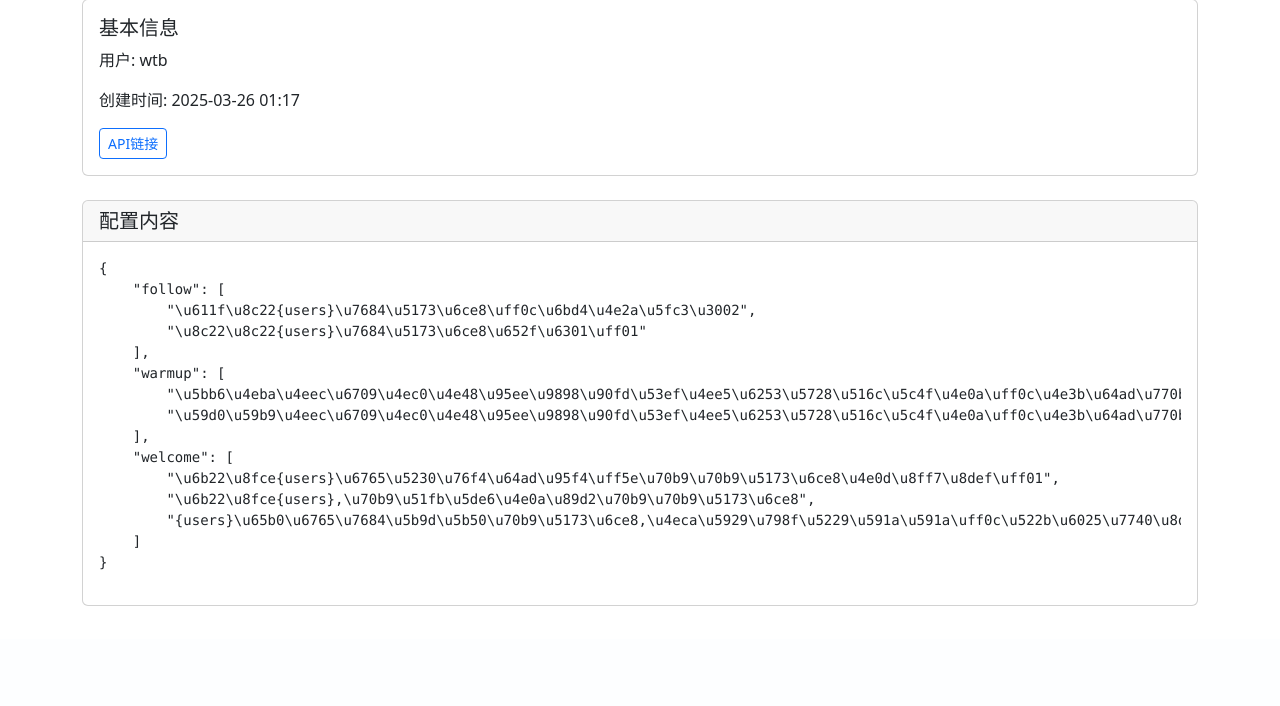
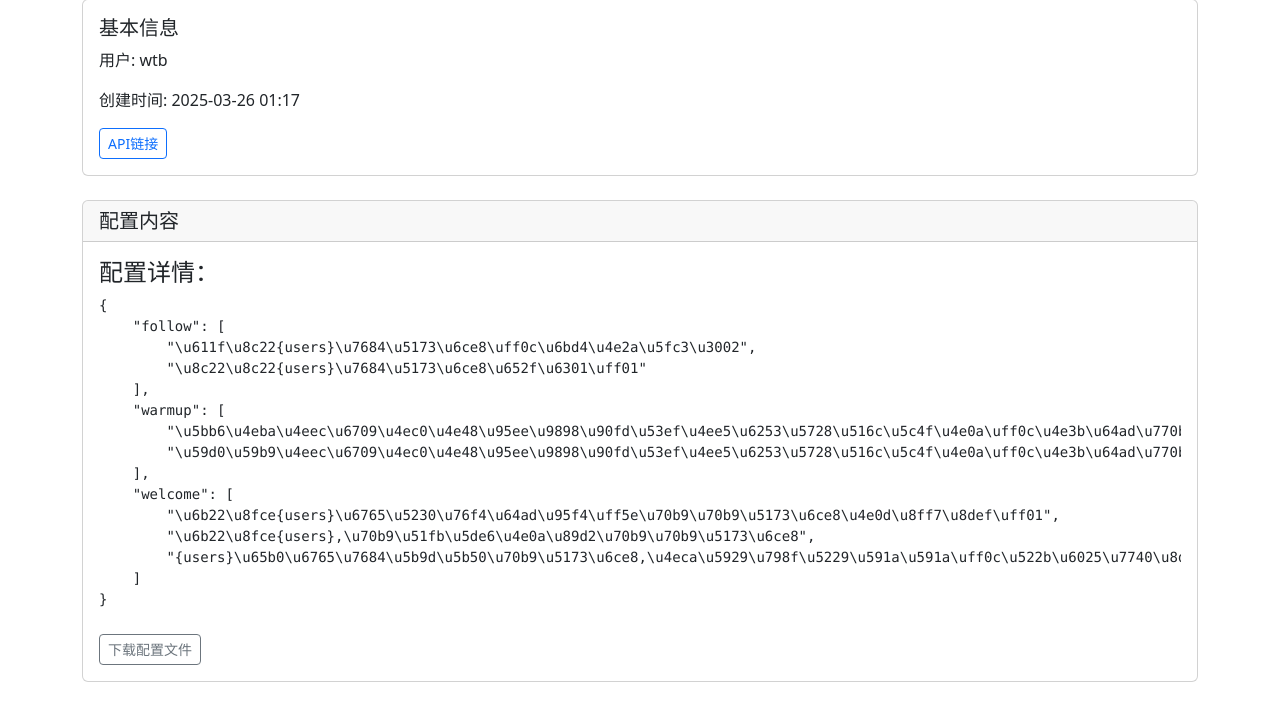
Before and after one commit to ironbob/ai_director, a Flask app: page /app/1 in a window 1280 px wide. Shown: the part 161-867 px from the top of the page. Before the commit the page ends 767 px from the top, so only its background shows below. Run offline with Flask 3, Linux system fonts and the light colour scheme.

Commit message:
下载功能

```diff
--- a/live_config_manager/app/routes.py
+++ b/live_config_manager/app/routes.py
@@ -1,4 +1,4 @@
-from flask import render_template, request, redirect, url_for, flash, current_app
+from flask import render_template, request, redirect, url_for, flash, current_app,send_from_directory, abort,send_file
 from app.models import SimpleApp
 from app import db
 import os
@@ -56,7 +56,53 @@ def create_app():
 def app_detail(app_id):
     app = SimpleApp.query.get_or_404(app_id)
     config_content = app.get_config_content()
-    return render_template('detail.html', app=app, config_content=config_content)
+
+    # 处理 JSON 数据，确保中文正常显示
+    if isinstance(config_content, dict):
+        # 如果已经是字典格式，直接使用
+        config_json = config_content
+    else:
+        try:
+            # 尝试解析 JSON 字符串
+            config_json = json.loads(config_content) if config_content else None
+        except (TypeError, json.JSONDecodeError) as e:
+            # 如果不是有效的 JSON，作为纯文本传递
+            config_json = None
+
+    return render_template('detail.html',
+                         app=app,
+                         config_content=config_json if config_json else config_content)
+
+@bp.route('/app/<int:app_id>/download')
+def download_config(app_id):
+    app = SimpleApp.query.get_or_404(app_id)
+
+    # 调试信息
+    print(f"请求下载应用ID: {app_id}")
+    print(f"配置文件名: {app.config_filename}")
+    print(f"上传目录: {current_app.config['UPLOAD_FOLDER']}")
+
+    if not app.config_filename:
+        print("错误: 数据库中没有记录文件名")
+        abort(404)
+
+    # 构建完整路径
+    file_path = os.path.join(current_app.config['UPLOAD_FOLDER'], app.config_filename)
+    print(f"完整文件路径: {file_path}")
+
+    # 检查文件是否存在
+    if not os.path.exists(file_path):
+        print(f"错误: 文件不存在于路径 {file_path}")
+        abort(404)
+
+    try:
+        return send_file(
+            path_or_file=file_path,
+            as_attachment=True
+        )
+    except Exception as e:
+        print(f"下载时发生错误: {str(e)}")
+        abort(500)
 
 @bp.route('/api/app/<int:app_id>')
 def get_app_config(app_id):
--- a/live_config_manager/app/templates/detail.html
+++ b/live_config_manager/app/templates/detail.html
@@ -25,13 +25,29 @@
         <h5 class="mb-0">配置内容</h5>
     </div>
     <div class="card-body">
-        {% if config_content %}
-        <pre>{{ config_content | tojson(indent=4) }}</pre>
-        {% else %}
-        <div class="alert alert-warning">
-            此应用没有配置文件
+        <div class="config-content">
+            {% if config_content %}
+                {% if config_content is mapping %}  {# 如果是字典/JSON 对象 #}
+                    <h4>配置详情：</h4>
+                    <pre>{{ config_content | tojson(indent=4) }}</pre>
+                {% else %}
+                    <h4>配置内容：</h4>
+                    <pre>{{ config_content }}</pre>
+                {% endif %}
+            {% else %}
+                <div class="alert alert-info">
+                    此应用没有配置文件
+                </div>
+            {% endif %}
+
+            {# 额外的下载链接 #}
+            {% if app.config_filename %}
+                <a href="{{ url_for('main.download_config', app_id=app.id) }}"
+                   class="btn btn-sm btn-outline-secondary mt-2">
+                    下载配置文件
+                </a>
+            {% endif %}
         </div>
-        {% endif %}
     </div>
 </div>
 {% endblock %}
--- a/live_config_manager/config.py
+++ b/live_config_manager/config.py
@@ -2,7 +2,8 @@ import os
 
 class Config:
     SECRET_KEY = os.getenv('SECRET_KEY', 'dev-secret-key')
+    basedir = os.path.abspath(os.path.dirname(__file__))
+    UPLOAD_FOLDER = os.path.join(basedir, 'app/uploads')
     SQLALCHEMY_DATABASE_URI = os.getenv('DATABASE_URL', 'sqlite:///app.db')
     SQLALCHEMY_TRACK_MODIFICATIONS = False
-    UPLOAD_FOLDER = 'app/uploads'
     ALLOWED_EXTENSIONS = {'json'}
```
